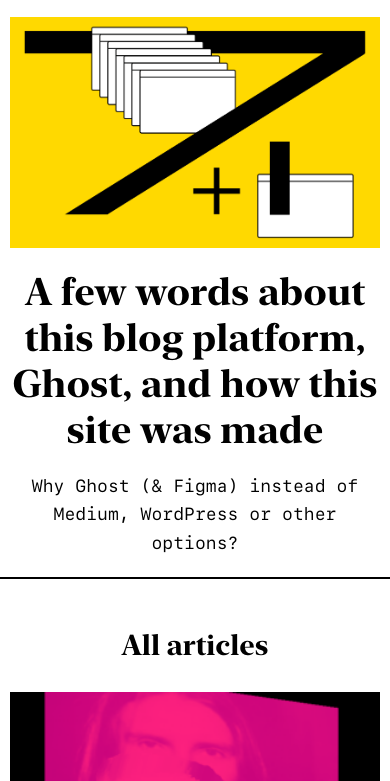
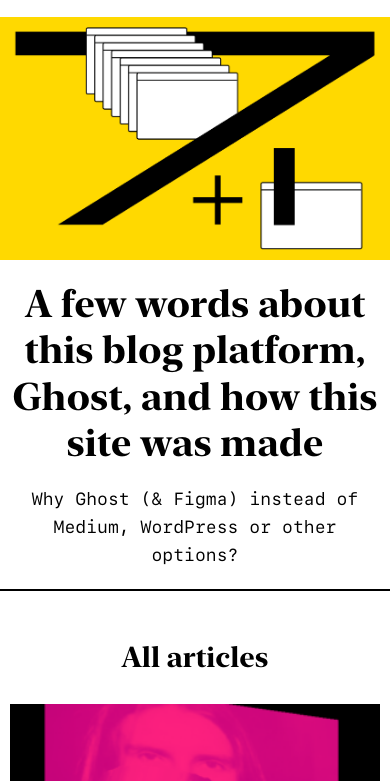
Before and after one commit to joaopedrofro/joaopedrofro.github.io, a plain HTML site: page index.html in a window 390 px wide. Shown: the part 63-844 px from the top of the page. Drawn offline with Linux system fonts and the light colour scheme; a web font is replaced by a local one.

Commit message:
Ajuste da imagem de spot

```diff
--- a/css/style.css
+++ b/css/style.css
@@ -310,6 +310,10 @@
     display: block;
   }
 
+  .content__spot img {
+    max-width: 100vw;
+  }
+
   .content__divisor {
     width: 100vw;
   }
```
